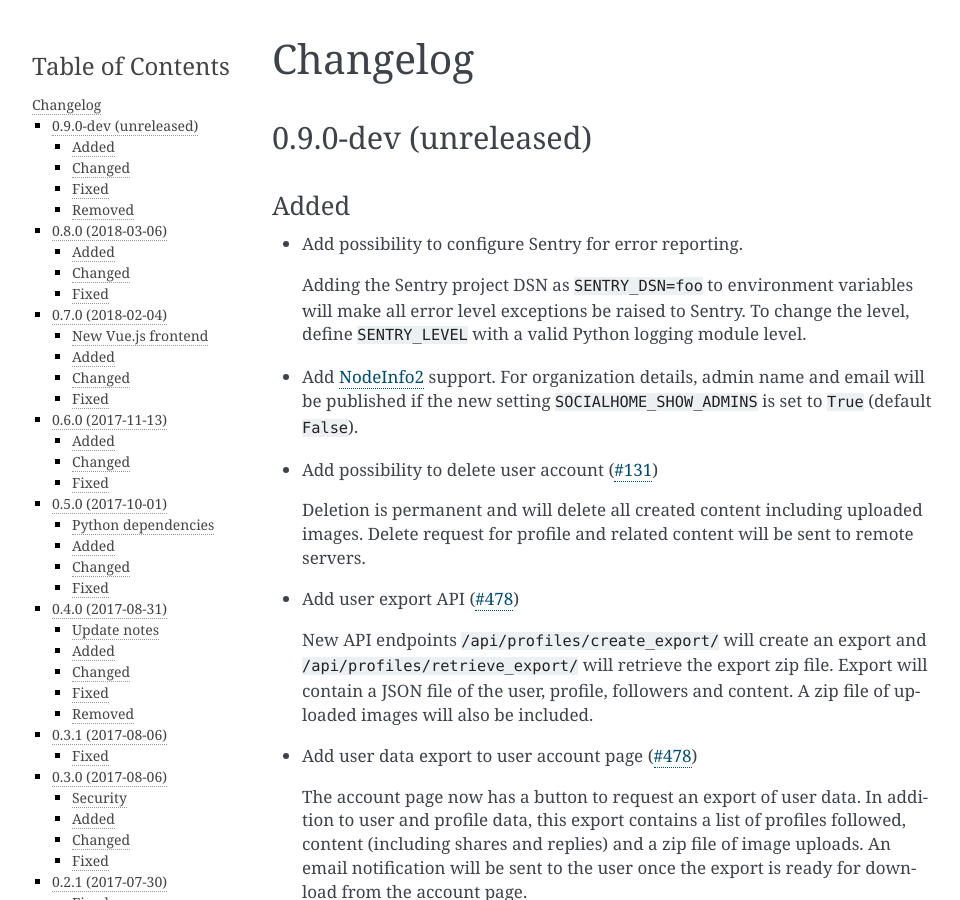
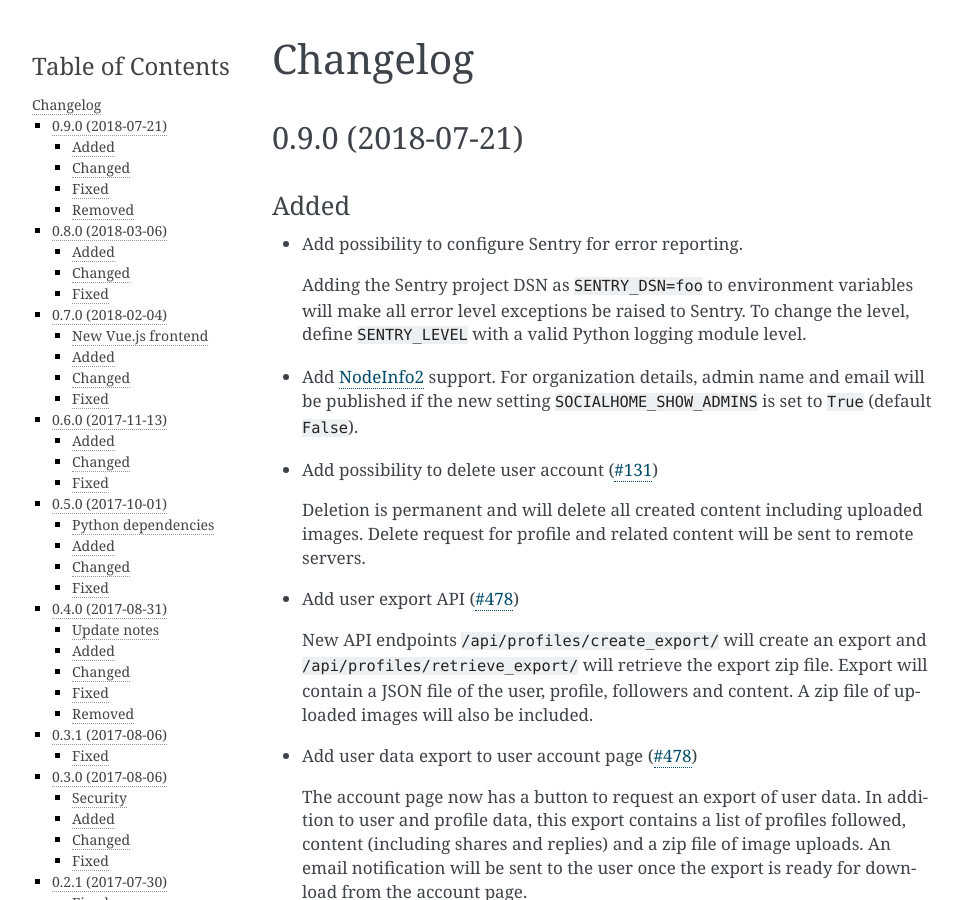
Before and after one commit to jaywink/socialhome, a Sphinx documentation site: the page built from docs/changelog.rst, in a window 1280 px wide and 900 px high. Shown: the whole window, without its empty margins (148-1108 px from the left). Built offline with Sphinx 7.4.7, drawn with Linux system fonts in a browser that asks for light colours.

Commit message:
Release v0.9.0

```diff
--- a/docs/changelog.rst
+++ b/docs/changelog.rst
@@ -3,8 +3,8 @@
 Changelog
 =========
 
-0.9.0-dev (unreleased)
-----------------------
+0.9.0 (2018-07-21)
+------------------
 
 Added
 .....
--- a/docs/conf.py
+++ b/docs/conf.py
@@ -1,6 +1,6 @@
 #!/usr/bin/env python3
 # -*- coding: utf-8 -*-
-__version__ = "0.9.0-dev"
+__version__ = "0.9.0"
 
 # Federation documentation build configuration file, created by
 # sphinx-quickstart on Sun Oct  2 12:42:19 2016.
--- a/socialhome/__init__.py
+++ b/socialhome/__init__.py
@@ -1,5 +1,5 @@
 # -*- coding: utf-8 -*-
-__version__ = "0.9.0-dev"
+__version__ = "0.9.0"
 __version_info__ = tuple([int(num) if num.isdigit() else num for num in __version__.replace("-", ".", 1).split(".")])
 
 default_app_config = "socialhome.apps.SocialhomeConfig"
```
